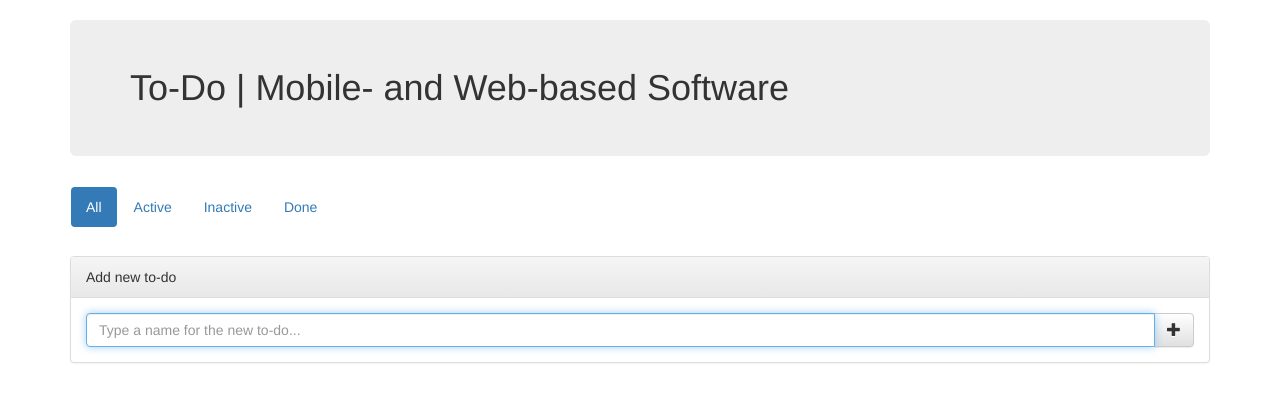
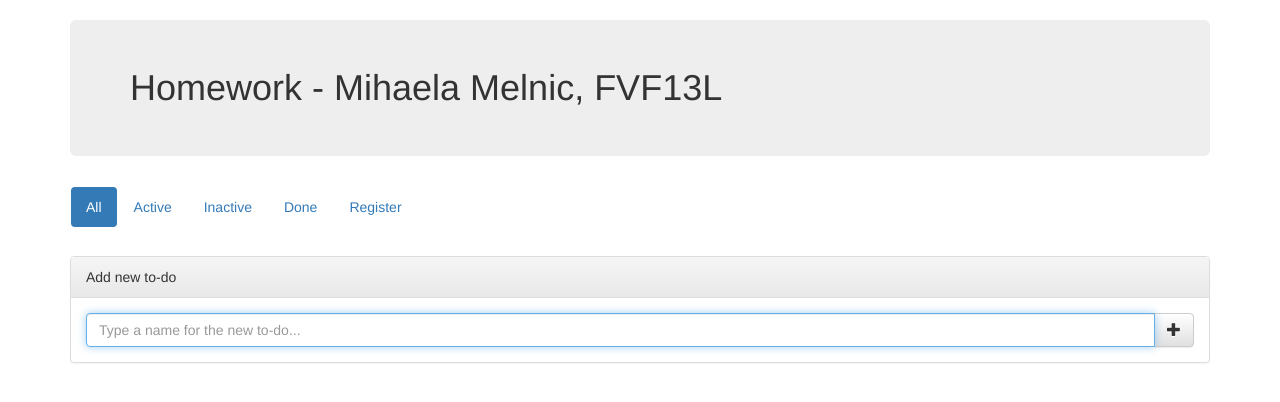
Before and after one commit to mMelnic/To-Do-Management, a plain HTML site: page index.html in a window 1280 px wide. Drawn offline with nearby package versions, Linux system fonts and the light colour scheme.

Commit message:
Modified title and register item added to navigation

```diff
--- a/index.html
+++ b/index.html
@@ -2,14 +2,14 @@
 <html>
 
 <head>
-    <title>To-Do | Mobile- and Web-based Software</title>
+    <title>Homework - Mihaela Melnic, FVF13L</title>
     <link rel="stylesheet" href="https://maxcdn.bootstrapcdn.com/bootstrap/3.3.7/css/bootstrap.min.css">
     <link rel="stylesheet" href="https://maxcdn.bootstrapcdn.com/bootstrap/3.3.7/css/bootstrap-theme.min.css">
 </head>
 
 <body class="container">
 
-    <h1 class="jumbotron">To-Do | Mobile- and Web-based Software</h1>
+    <h1 class="jumbotron">Homework - Mihaela Melnic, FVF13L</h1>
 
     <ul class="navbar nav nav-pills text-center">
         <li class="todo-tab active" onclick="selectTab(this)" data-tab-name="all">
@@ -31,6 +31,9 @@
             <a href="#">Done
                 <span class="badge"></span>
             </a>
+        </li>
+        <li>
+            <a href="register.html">Register</a>
         </li>
     </ul>
 
```
